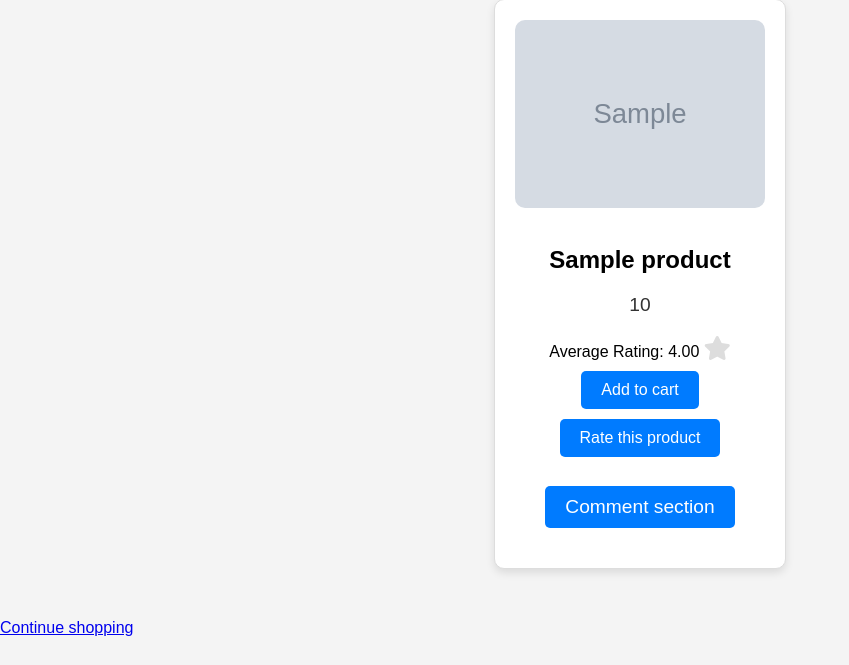
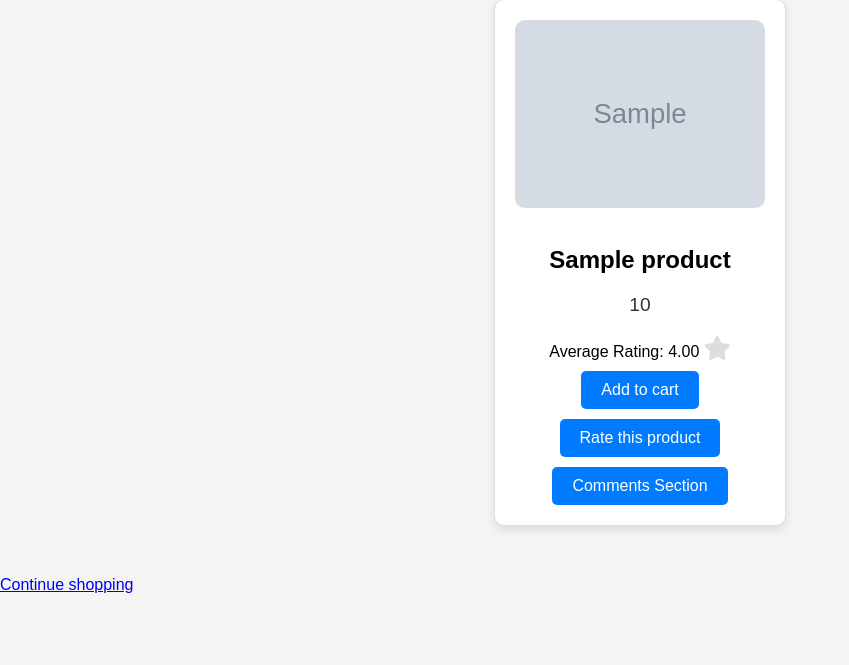
Before and after one commit to deepzy1/E-commerce-in-django, a Django app: template pro_ecom_altering2/app1/templates/app1/view_product.html in a window 1280 px wide. Shown: the part 135-800 px from the top of the page, without its empty margins (0-849 px from the left). Run offline with Django 3.2, Linux system fonts and the light colour scheme; the template is opened without the code that fills it: most values are stand-ins (such as "Sample title", 1, 10 or a date in 2020); grey boxes marked "Sample" are stand-in pictures.

Commit message:
some css

```diff
--- a/pro_ecom_altering2/app1/static/app1/comment_section.css
+++ b/pro_ecom_altering2/app1/static/app1/comment_section.css
@@ -1,7 +1,7 @@
 /* General styling for the comments section */
 body {
     font-family: Arial, sans-serif;
-    background-color: #f9f9f9;
+    background-color: #f8f8f8;
     color: #333;
     margin: 20px;
 }
--- a/pro_ecom_altering2/app1/templates/app1/comment.html
+++ b/pro_ecom_altering2/app1/templates/app1/comment.html
@@ -13,7 +13,7 @@
             padding: 15px;
             border-radius: 5px;
             box-shadow: 0 2px 5px rgba(0, 0, 0, 0.1);
-            background-color: #f8f9fa;
+            background-color: #e4fefb;
             opacity: 0;
             transform: translateY(20px);
             animation: fadeInUp 0.4s ease forwards;
--- a/pro_ecom_altering2/app1/templates/app1/view_product.html
+++ b/pro_ecom_altering2/app1/templates/app1/view_product.html
@@ -39,12 +39,26 @@
                     <div class="add-to-cart-button">
                         <form method="POST" action="{% url 'add_to_cart' product.id %}">
                             {% csrf_token %}
-                            <button type="submit" class="add-to-cart-button">Add to cart</button>
+                            <button type="submit" class="add-to-cart-button"> Add to cart  </button>
+                        </form>
+                    </div>
+                    <div class="add-to-cart-button">
+                        {% comment %} <a href="{% url 'rate_product' product.id %}" >Rate this product</a> {% endcomment %}
+                        <form method="POST" action="{% url 'rate_product' product.id %}">
+                            {% csrf_token %}
+                            <button type="submit" class="add-to-cart-button">Rate this product</button>
                         </form>
                     </div>
 
-                    <a href="{% url 'rate_product' product.id %}">Rate this product</a>
-                    <p><a href="{% url 'all_comment' product.id %}">Comment section</a></p>
+
+                    <div class="add-to-cart-button">
+                        {% comment %} <p><a href="{% url 'all_comment' product.id %}">Comment section</a></p> {% endcomment %}
+                        <form method="POST" action="{% url 'all_comment' product.id %}">
+                            {% csrf_token %}
+                            <button type="submit" class="add-to-cart-button">Comments Section</button>
+                        </form>
+                    </div>
+
                 </div>
             </div>
         </div>
```
Also changed, not shown: pro_ecom_altering2/db.sqlite3.
